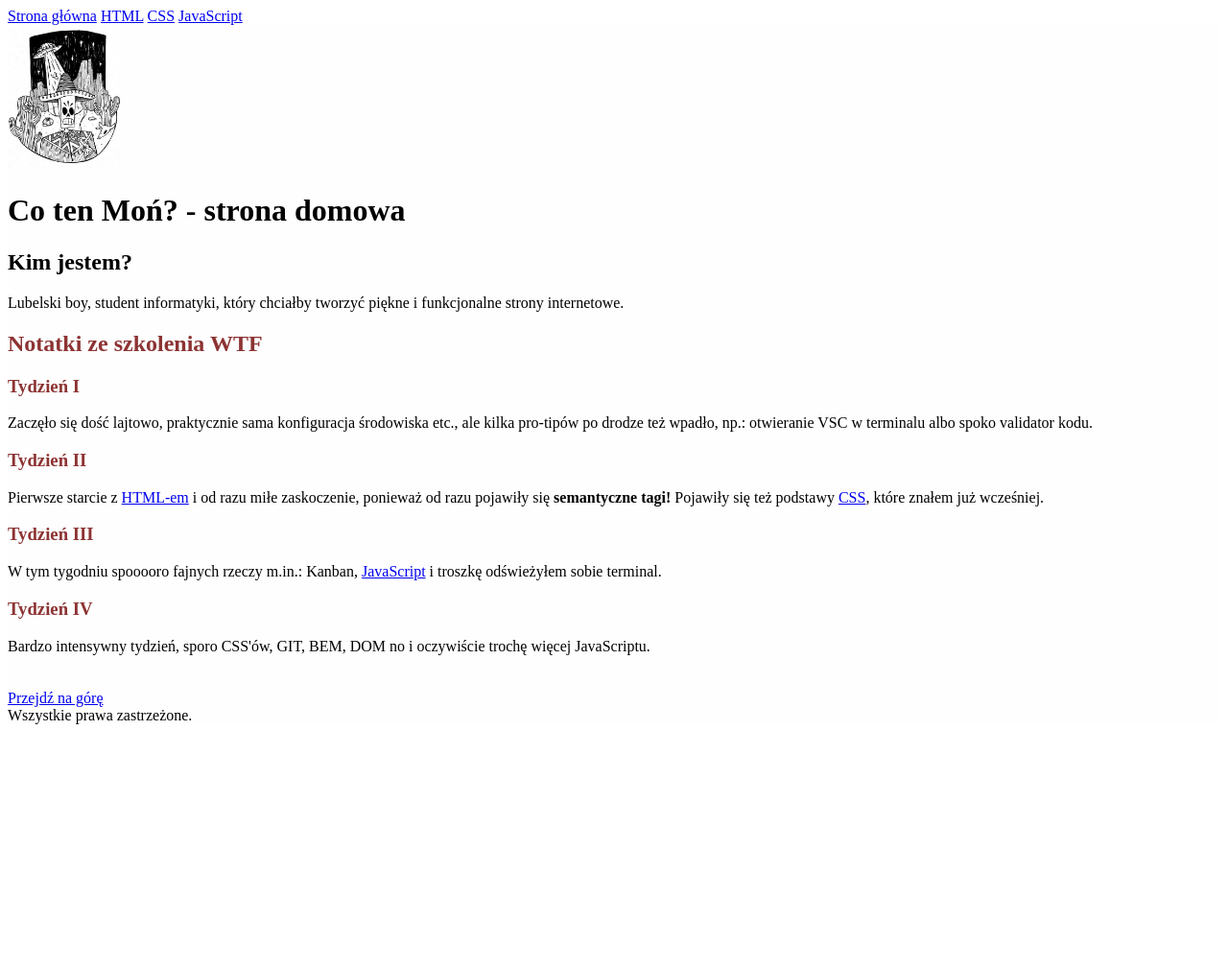
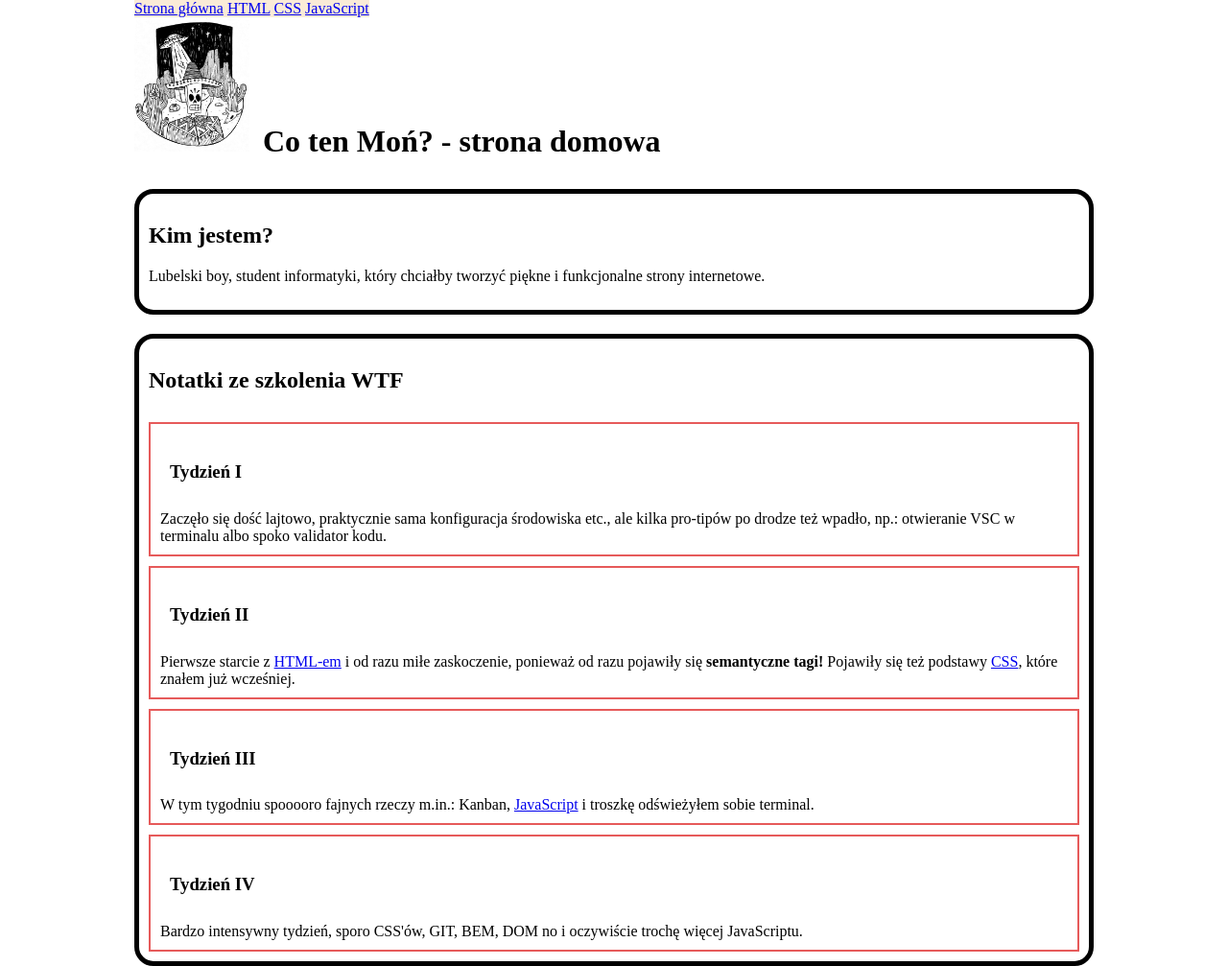
Before and after one commit to michal-mon/homepage, a plain HTML site: page index.html in a window 1280 px wide. Shown: the top 1007 px of the page at 96% size. Before the commit the page ends 800 px from the top, so only its background shows below. Drawn offline with Linux system fonts and the light colour scheme.

Commit message:
BEM added in index.html & modified style.css

```diff
--- a/index.html
+++ b/index.html
@@ -11,11 +11,11 @@
 <body>
 
     <header>
-        <nav>
-            <a href="index.html">Strona główna</a>
-            <a href="html.html">HTML</a>
-            <a href="css.html">CSS</a>
-            <a href="js.html">JavaScript</a>
+        <nav class="navigation">
+            <a class="navigation__link navigation__link--homepage" href="index.html">Strona główna</a>
+            <a class="navigation__link" href="html.html">HTML</a>
+            <a class="navigation__link" href="css.html">CSS</a>
+            <a class="navigation__link" href="js.html">JavaScript</a>
         </nav>
     </header>
 
@@ -23,38 +23,38 @@
 
         <img src="logotest.jpg" alt="taki ja" id="top-image">
 
-        <header id="top">
-            <h1>Co ten Moń? - strona domowa</h1>
+        <header>
+            <h1 class="heading__style">Co ten Moń? - strona domowa</h1>
         </header>
 
-        <section>
+        <section class="articles articles__style--top">
             <h2>Kim jestem?</h2>
             <p>Lubelski boy, student informatyki, który chciałby tworzyć piękne i funkcjonalne strony internetowe.
             </p>
         </section>
 
-        <section>
-            <h2 class="notes-header">Notatki ze szkolenia WTF</h2>
-            <article>
-                <h3 class="notes-header">Tydzień I</h3>
+        <section class="articles">
+            <h2 class="heading__style">Notatki ze szkolenia WTF</h2>
+            <article class="articles__style">
+                <h3 class="heading__style">Tydzień I</h3>
                 Zaczęło się dość lajtowo, praktycznie sama konfiguracja środowiska etc., ale kilka pro-tipów po drodze
                 też wpadło, np.: otwieranie VSC w terminalu albo spoko validator kodu.
             </article>
 
-            <article>
-                <h3 class="notes-header">Tydzień II</h3>
+            <article class="articles__style">
+                <h3 class="heading__style">Tydzień II</h3>
                 Pierwsze starcie z <a href="html.html">HTML-em</a> i od razu miłe zaskoczenie, ponieważ od razu pojawiły
                 się <b>semantyczne tagi!</b> Pojawiły się też podstawy <a href="css.html">CSS</a>, które znałem już
                 wcześniej.
             </article>
 
-            <article>
-                <h3 class="notes-header">Tydzień III</h3>
+            <article class="articles__style">
+                <h3 class="heading__style">Tydzień III</h3>
                 W tym tygodniu spooooro fajnych rzeczy m.in.: Kanban, <a href="js.html">JavaScript</a> i troszkę odświeżyłem sobie terminal.
             </article>
 
-            <article>
-                <h3 class="notes-header">Tydzień IV</h3>
+            <article class="articles__style">
+                <h3 class="heading__style">Tydzień IV</h3>
                 Bardzo intensywny tydzień, sporo CSS'ów, GIT, BEM, DOM no i oczywiście trochę więcej JavaScriptu.
             </article>
         </section>
--- a/style.css
+++ b/style.css
@@ -1,13 +1,45 @@
-main {
-  background-color: #fefefe;
+.navigation{
+    background-color: antiquewhite;
+    position: sticky;
 }
 
-.notes-header {
-  font-weight: bold;
-  color: #8d3333;
+.navigation__link {
+    color: 987284;
+}
+
+
+.articles{
+    border: 5px solid black;
+    margin-bottom: 20px;
+    border-radius: 20px;
+}
+
+.articles__style{
+    padding: 10px;
+    margin: 10px;
+    border: 2px solid #e65a5a;
+}
+
+.articles__style--top{
+    padding: 10px;
+}
+
+.heading__style{
+    padding: 10px;
 }
 
 #top-image {
-  height: 150px;
+  height: 140px;
   width: 120px;
+  display: inline-block;
 }
+
+body{
+ width: 1000px;
+ margin: auto;
+ background-color: #ffffff;
+}
+
+header{
+    display: inline-block;
+}
```
